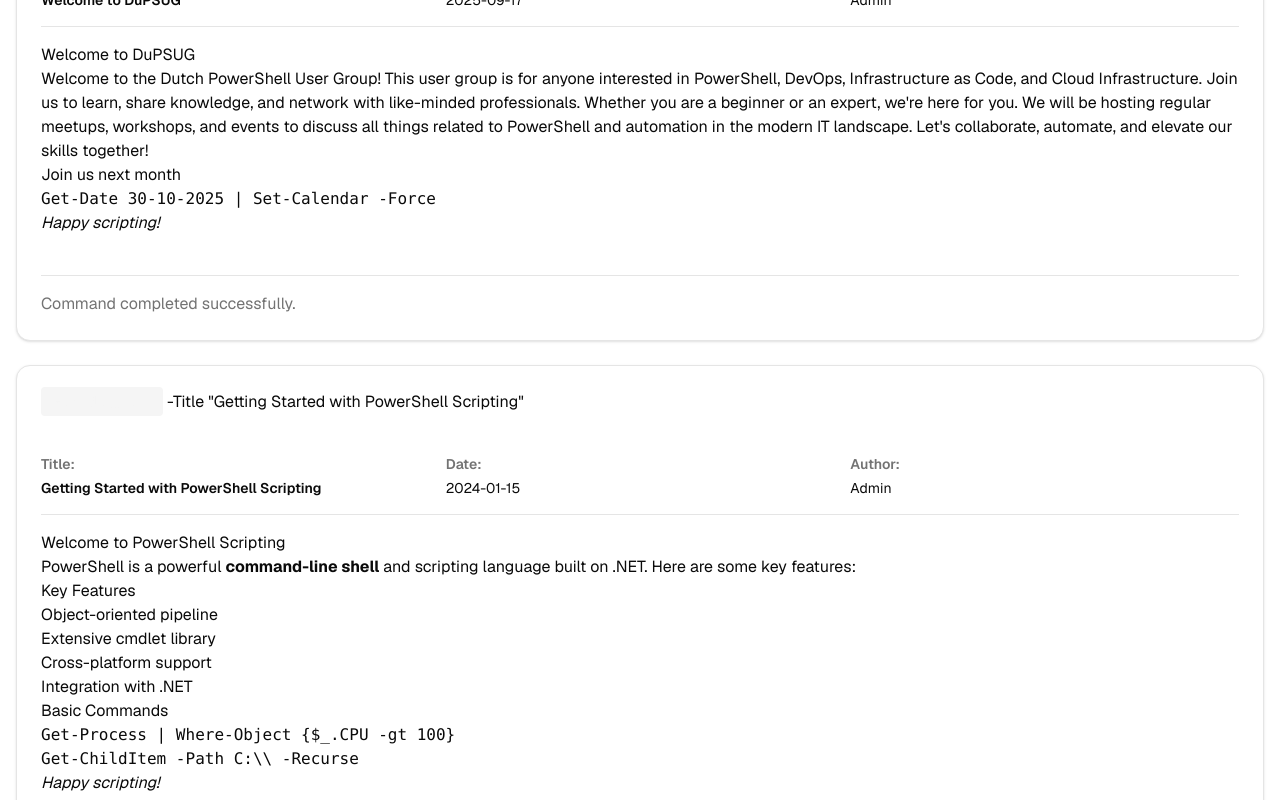
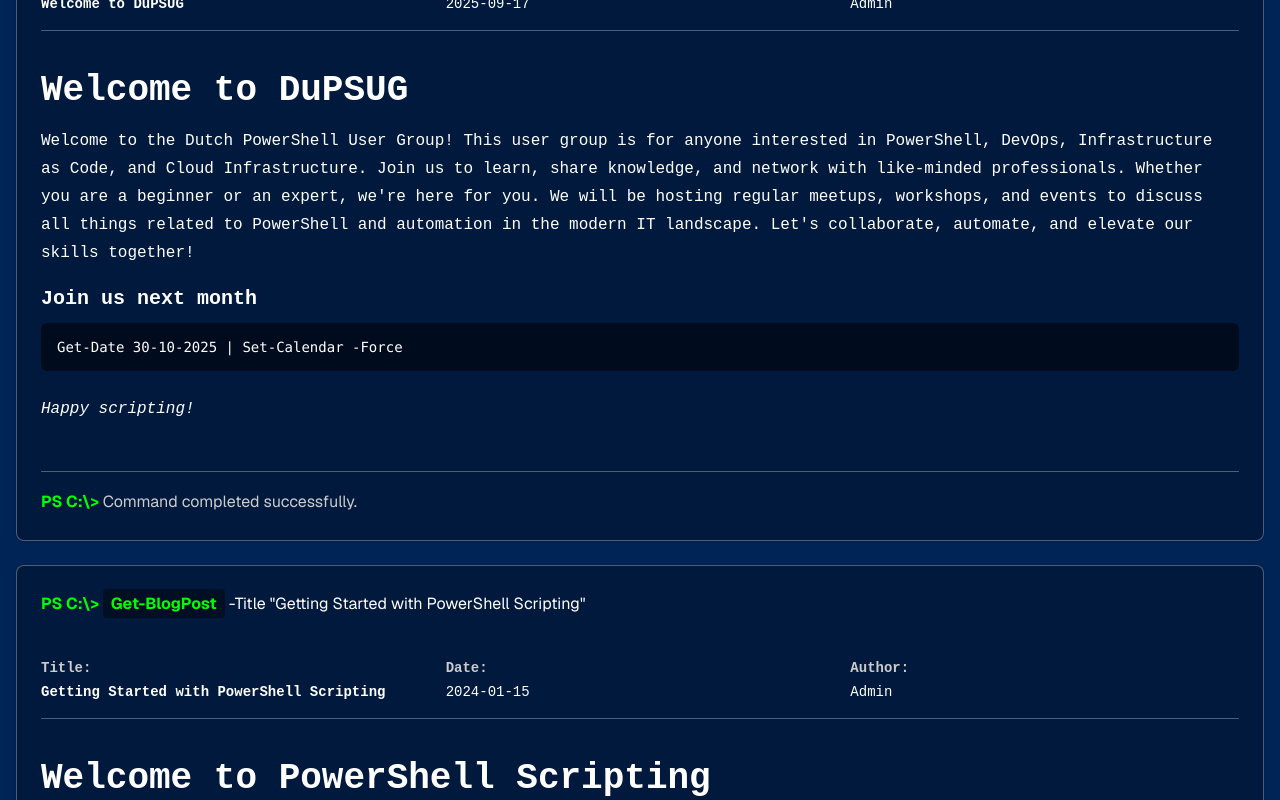
Before and after one commit to DuPSUG/dupsugsite, a Next.js app: page / in a window 1280 px wide. Shown: the part 260-1060 px from the top of the page. Built offline with nearby package versions, Linux system fonts and the light colour scheme.

Commit message:
Found the missing css

```diff
--- a/app/globals.css
+++ b/app/globals.css
@@ -1,77 +1,80 @@
-@import 'tailwindcss';
-@import 'tw-animate-css';
+@import "tailwindcss";
+@import "tw-animate-css";
+@plugin "@tailwindcss/typography";
 
 @custom-variant dark (&:is(.dark *));
 
 :root {
-  --background: oklch(1 0 0);
-  --foreground: oklch(0.145 0 0);
-  --card: oklch(1 0 0);
-  --card-foreground: oklch(0.145 0 0);
-  --popover: oklch(1 0 0);
-  --popover-foreground: oklch(0.145 0 0);
-  --primary: oklch(0.205 0 0);
-  --primary-foreground: oklch(0.985 0 0);
-  --secondary: oklch(0.97 0 0);
-  --secondary-foreground: oklch(0.205 0 0);
-  --muted: oklch(0.97 0 0);
-  --muted-foreground: oklch(0.556 0 0);
-  --accent: oklch(0.97 0 0);
-  --accent-foreground: oklch(0.205 0 0);
-  --destructive: oklch(0.577 0.245 27.325);
-  --destructive-foreground: oklch(0.577 0.245 27.325);
-  --border: oklch(0.922 0 0);
-  --input: oklch(0.922 0 0);
-  --ring: oklch(0.708 0 0);
-  --chart-1: oklch(0.646 0.222 41.116);
-  --chart-2: oklch(0.6 0.118 184.704);
-  --chart-3: oklch(0.398 0.07 227.392);
-  --chart-4: oklch(0.828 0.189 84.429);
-  --chart-5: oklch(0.769 0.188 70.08);
-  --radius: 0.625rem;
-  --sidebar: oklch(0.985 0 0);
-  --sidebar-foreground: oklch(0.145 0 0);
-  --sidebar-primary: oklch(0.205 0 0);
-  --sidebar-primary-foreground: oklch(0.985 0 0);
-  --sidebar-accent: oklch(0.97 0 0);
-  --sidebar-accent-foreground: oklch(0.205 0 0);
-  --sidebar-border: oklch(0.922 0 0);
-  --sidebar-ring: oklch(0.708 0 0);
+  /* Updated color scheme to match Windows PowerShell terminal */
+  --background: #012456; /* Classic PowerShell Blue */
+  --foreground: #ffffff; /* White text */
+  --card: rgba(0, 0, 0, 0.3); /* Dark semi-transparent background for proper contrast */
+  --card-foreground: #ffffff; /* White text on cards */
+  --popover: rgba(0, 0, 0, 0.9); /* Dark popover */
+  --popover-foreground: #ffffff; /* White text for popovers */
+  --primary: #00ff00; /* Terminal green for highlights */
+  --primary-foreground: #000000; /* Black text on green for better contrast */
+  --secondary: rgba(0, 0, 0, 0.2); /* Dark secondary background */
+  --secondary-foreground: #ffffff; /* White text */
+  --muted: rgba(0, 0, 0, 0.4); /* Dark muted background */
+  --muted-foreground: #cccccc; /* Light gray text for muted content */
+  --accent: #00ff00; /* Terminal green accent */
+  --accent-foreground: #000000; /* Black text on accent */
+  --destructive: #ff6b6b; /* Red for errors */
+  --destructive-foreground: #ffffff; /* White text on red */
+  --border: rgba(255, 255, 255, 0.3); /* Visible white border */
+  --input: rgba(0, 0, 0, 0.3); /* Dark input background */
+  --ring: rgba(0, 255, 0, 0.5); /* Green focus ring */
+  --chart-1: #00ff00; /* Terminal green */
+  --chart-2: #ffffff; /* White */
+  --chart-3: #cccccc; /* Light gray */
+  --chart-4: #012456; /* PowerShell blue */
+  --chart-5: #00ffff; /* Cyan accent */
+  --radius: 0.25rem; /* Minimal radius for terminal feel */
+  --sidebar: #012456; /* Same as background */
+  --sidebar-foreground: #ffffff; /* White text */
+  --sidebar-primary: #00ff00; /* Green accent */
+  --sidebar-primary-foreground: #000000; /* Black text */
+  --sidebar-accent: #00ff00; /* Green accent */
+  --sidebar-accent-foreground: #000000; /* Black text */
+  --sidebar-border: rgba(255, 255, 255, 0.3); /* Visible border */
+  --sidebar-ring: rgba(0, 255, 0, 0.5); /* Green focus ring */
 }
 
 .dark {
-  --background: oklch(0.145 0 0);
-  --foreground: oklch(0.985 0 0);
-  --card: oklch(0.145 0 0);
-  --card-foreground: oklch(0.985 0 0);
-  --popover: oklch(0.145 0 0);
-  --popover-foreground: oklch(0.985 0 0);
-  --primary: oklch(0.985 0 0);
-  --primary-foreground: oklch(0.205 0 0);
-  --secondary: oklch(0.269 0 0);
-  --secondary-foreground: oklch(0.985 0 0);
-  --muted: oklch(0.269 0 0);
-  --muted-foreground: oklch(0.708 0 0);
-  --accent: oklch(0.269 0 0);
-  --accent-foreground: oklch(0.985 0 0);
-  --destructive: oklch(0.396 0.141 25.723);
-  --destructive-foreground: oklch(0.637 0.237 25.331);
-  --border: oklch(0.269 0 0);
-  --input: oklch(0.269 0 0);
-  --ring: oklch(0.439 0 0);
-  --chart-1: oklch(0.488 0.243 264.376);
-  --chart-2: oklch(0.696 0.17 162.48);
-  --chart-3: oklch(0.769 0.188 70.08);
-  --chart-4: oklch(0.627 0.265 303.9);
-  --chart-5: oklch(0.645 0.246 16.439);
-  --sidebar: oklch(0.205 0 0);
-  --sidebar-foreground: oklch(0.985 0 0);
-  --sidebar-primary: oklch(0.488 0.243 264.376);
-  --sidebar-primary-foreground: oklch(0.985 0 0);
-  --sidebar-accent: oklch(0.269 0 0);
-  --sidebar-accent-foreground: oklch(0.985 0 0);
-  --sidebar-border: oklch(0.269 0 0);
-  --sidebar-ring: oklch(0.439 0 0);
+  /* Dark mode uses same terminal colors */
+  --background: #012456;
+  --foreground: #ffffff;
+  --card: rgba(0, 0, 0, 0.3);
+  --card-foreground: #ffffff;
+  --popover: rgba(0, 0, 0, 0.9);
+  --popover-foreground: #ffffff;
+  --primary: #00ff00;
+  --primary-foreground: #000000;
+  --secondary: rgba(0, 0, 0, 0.2);
+  --secondary-foreground: #ffffff;
+  --muted: rgba(0, 0, 0, 0.4);
+  --muted-foreground: #cccccc;
+  --accent: #00ff00;
+  --accent-foreground: #000000;
+  --destructive: #ff6b6b;
+  --destructive-foreground: #ffffff;
+  --border: rgba(255, 255, 255, 0.3);
+  --input: rgba(0, 0, 0, 0.3);
+  --ring: rgba(0, 255, 0, 0.5);
+  --chart-1: #00ff00;
+  --chart-2: #ffffff;
+  --chart-3: #cccccc;
+  --chart-4: #012456;
+  --chart-5: #00ffff;
+  --sidebar: #012456;
+  --sidebar-foreground: #ffffff;
+  --sidebar-primary: #00ff00;
+  --sidebar-primary-foreground: #000000;
+  --sidebar-accent: #00ff00;
+  --sidebar-accent-foreground: #000000;
+  --sidebar-border: rgba(255, 255, 255, 0.3);
+  --sidebar-ring: rgba(0, 255, 0, 0.5);
 }
 
 @theme inline {
@@ -120,6 +123,117 @@
     @apply border-border outline-ring/50;
   }
   body {
-    @apply bg-background text-foreground;
+    @apply bg-background text-foreground font-mono;
   }
+
+  /* Text Size Classes */
+  .text-size-small {
+    font-size: 14px;
+  }
+
+  .text-size-small body {
+    font-size: 14px;
+  }
+
+  .text-size-medium {
+    font-size: 16px;
+  }
+
+  .text-size-medium body {
+    font-size: 16px;
+  }
+
+  .text-size-large {
+    font-size: 18px;
+  }
+
+  .text-size-large body {
+    font-size: 18px;
+  }
+
+  /* Added terminal-specific styles */
+  .terminal-prompt::before {
+    content: "PS C:\\> ";
+    color: var(--color-accent);
+    font-weight: bold;
+  }
+
+  .terminal-output {
+    white-space: pre-wrap;
+    font-family: "Courier New", monospace;
+  }
+
+  /* Custom scrollbar for terminal feel */
+  ::-webkit-scrollbar {
+    width: 12px;
+  }
+
+  ::-webkit-scrollbar-track {
+    background: rgba(255, 255, 255, 0.1);
+  }
+
+  ::-webkit-scrollbar-thumb {
+    background: rgba(255, 255, 255, 0.3);
+    border-radius: 6px;
+  }
+
+  ::-webkit-scrollbar-thumb:hover {
+    background: rgba(255, 255, 255, 0.5);
+  }
+
 }
+
+@layer components {
+  /* Fix prose spacing issues */
+  .prose-tight :where(ul, ol):not(:where(.not-prose *)) {
+    margin: .5rem 0 !important;
+  }
+  .prose-tight :where(li):not(:where(.not-prose *)) {
+    margin: .125rem 0 !important;
+  }
+  .prose-tight :where(li > p):not(:where(.not-prose *)) {
+    margin: 0 !important;
+  }
+
+  /* Override default prose margins for better terminal spacing */
+  .prose-tight :where(p):not(:where(.not-prose *)) {
+    margin: 0.5rem 0 !important;
+  }
+
+  .prose-tight :where(h1, h2, h3, h4, h5, h6):not(:where(.not-prose *)) {
+    margin: 1rem 0 0.5rem 0 !important;
+  }
+
+  .prose-tight :where(h1):not(:where(.not-prose *)) {
+    margin: 1.5rem 0 1rem 0 !important;
+  }
+
+  /* Ensure consistent spacing for markdown content */
+  .markdown-content p {
+    margin: 0.5rem 0 !important;
+  }
+
+  .markdown-content ul,
+  .markdown-content ol {
+    margin: 0.5rem 0 !important;
+    padding-left: 1.5rem !important;
+  }
+
+  .markdown-content li {
+    margin: 0.125rem 0 !important;
+  }
+
+  .markdown-content li p {
+    margin: 0 !important;
+  }
+
+  .markdown-content h1,
+  .markdown-content h2,
+  .markdown-content h3,
+  .markdown-content h4,
+  .markdown-content h5,
+  .markdown-content h6 {
+    margin: 1rem 0 0.5rem 0 !important;
+  }
+
+}
--- a/app/layout.tsx
+++ b/app/layout.tsx
@@ -7,7 +7,7 @@ import './globals.css'
 
 export const metadata: Metadata = {
   title: 'DuPSUG - Dutch PowerShell User Group',
-  description: 'Created with v0',
+  description: 'Created for the Dutch PowerShell User Group (DuPSUG) - a community for PowerShell enthusiasts in the Netherlands.',
   icons: {
     icon: '/placeholder-logo.png'
   }
```
